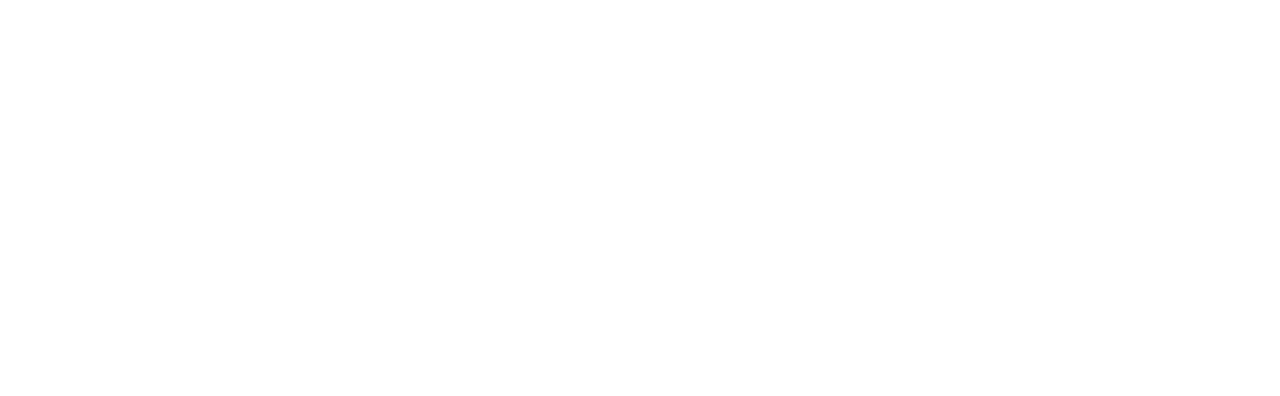
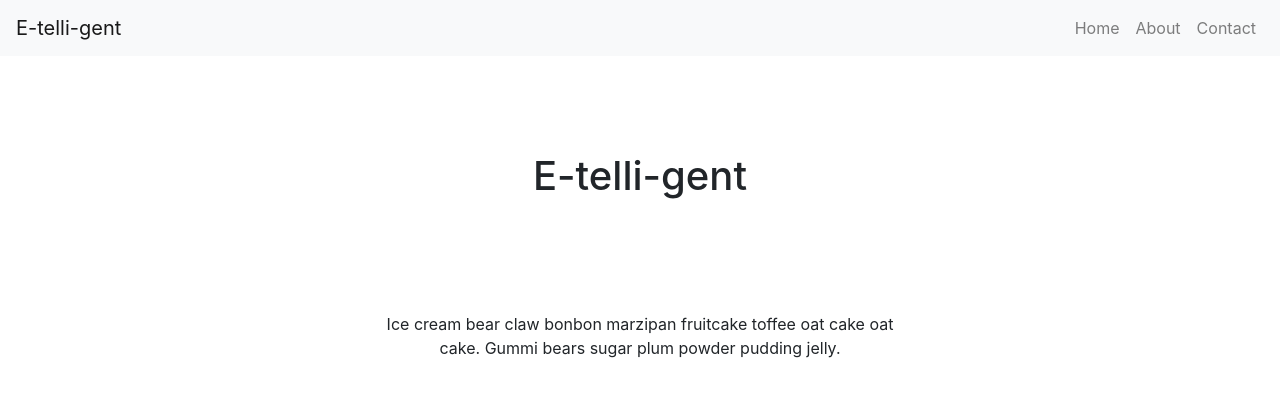
Before and after one commit to SammyDartnall10/templateSite, a plain HTML site: page index.html in a window 1280 px wide. Drawn offline with nearby package versions, Linux system fonts and the light colour scheme.

Commit message:
add title and subtitle to homepage

```diff
--- a/index.html
+++ b/index.html
@@ -3,9 +3,58 @@
 <head>
     <meta charset="UTF-8">
     <meta name="viewport" content="width=device-width, initial-scale=1.0">
+    <link rel="stylesheet" href="https://maxcdn.bootstrapcdn.com/bootstrap/4.0.0/css/bootstrap.min.css" integrity="sha384-Gn5384xqQ1aoWXA+058RXPxPg6fy4IWvTNh0E263XmFcJlSAwiGgFAW/dAiS6JXm" crossorigin="anonymous">
+
     <title>Home</title>
 </head>
 <body>
+    <nav class="navbar navbar-expand-lg navbar-light bg-light">
+  <a class="navbar-brand" href="index.html">E-telli-gent</a>
+  <button class="navbar-toggler" type="button" data-toggle="collapse" data-target="#navbarSupportedContent" aria-controls="navbarSupportedContent" aria-expanded="false" aria-label="Toggle navigation">
+    <span class="navbar-toggler-icon"></span>
+  </button>
 
+  <div class="collapse navbar-collapse" id="navbarSupportedContent">
+    <ul class="navbar-nav ml-auto">
+      <li class="nav-item">
+        <a class="nav-link" href="index.html">Home <span class="sr-only">(current)</span></a>
+      </li>
+
+      <li class="nav-item">
+        <a class="nav-link" href="about.html">About</a>
+      </li>
+      <li class="nav-item">
+        <a class="nav-link" href="contact.html">Contact</a>
+      </li>
+    </ul>
+
+  </div>
+</nav>
+    <div class="container">
+
+        <div class="row mt-5 mb-5 pt-5 pb-5">
+            <div class="col-12">
+                <h1 class="text-center">E-telli-gent</h1>
+            </div>
+            </div>
+        <div class="row ">
+            <div class="d-flex p-2 col-12">
+                <div class="d-flex justify-content-center col-12">
+            <div class=" col-md-6">
+                <p class="text-center">
+                    Ice cream bear claw bonbon marzipan fruitcake toffee oat cake oat cake. Gummi bears sugar plum powder pudding jelly.
+                </p>
+            </div>
+            </div>
+            </div>
+
+        </div>
+</div>
+
+
+
+    <script src="https://code.jquery.com/jquery-3.2.1.slim.min.js" integrity="sha384-KJ3o2DKtIkvYIK3UENzmM7KCkRr/rE9/Qpg6aAZGJwFDMVNA/GpGFF93hXpG5KkN" crossorigin="anonymous"></script>
+<script src="https://cdnjs.cloudflare.com/ajax/libs/popper.js/1.12.9/umd/popper.min.js" integrity="sha384-ApNbgh9B+Y1QKtv3Rn7W3mgPxhU9K/ScQsAP7hUibX39j7fakFPskvXusvfa0b4Q" crossorigin="anonymous"></script>
+<script src="https://maxcdn.bootstrapcdn.com/bootstrap/4.0.0/js/bootstrap.min.js" integrity="sha384-JZR6Spejh4U02d8jOt6vLEHfe/JQGiRRSQQxSfFWpi1MquVdAyjUar5+76PVCmYl" crossorigin="anonymous"></script>
 </body>
 </html>
```
